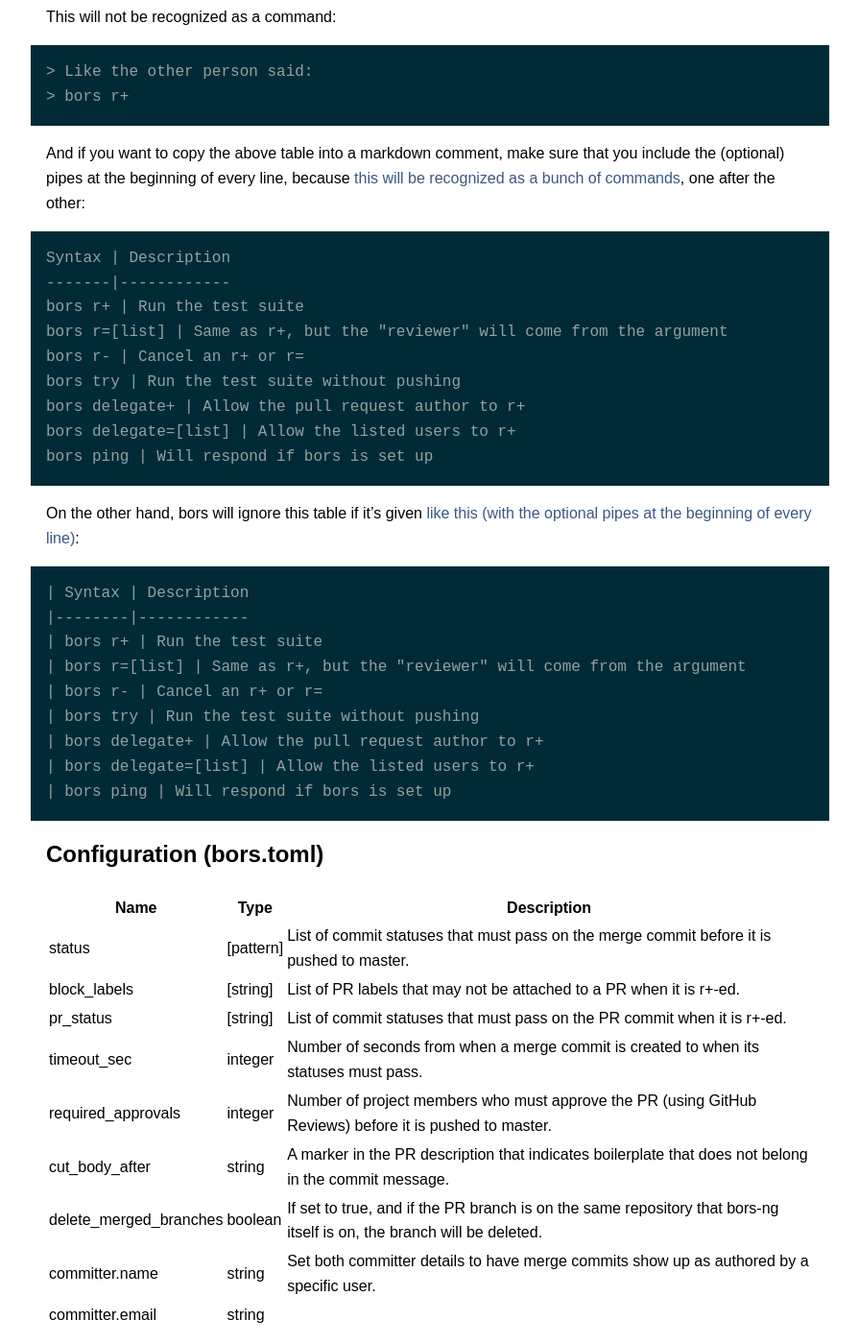
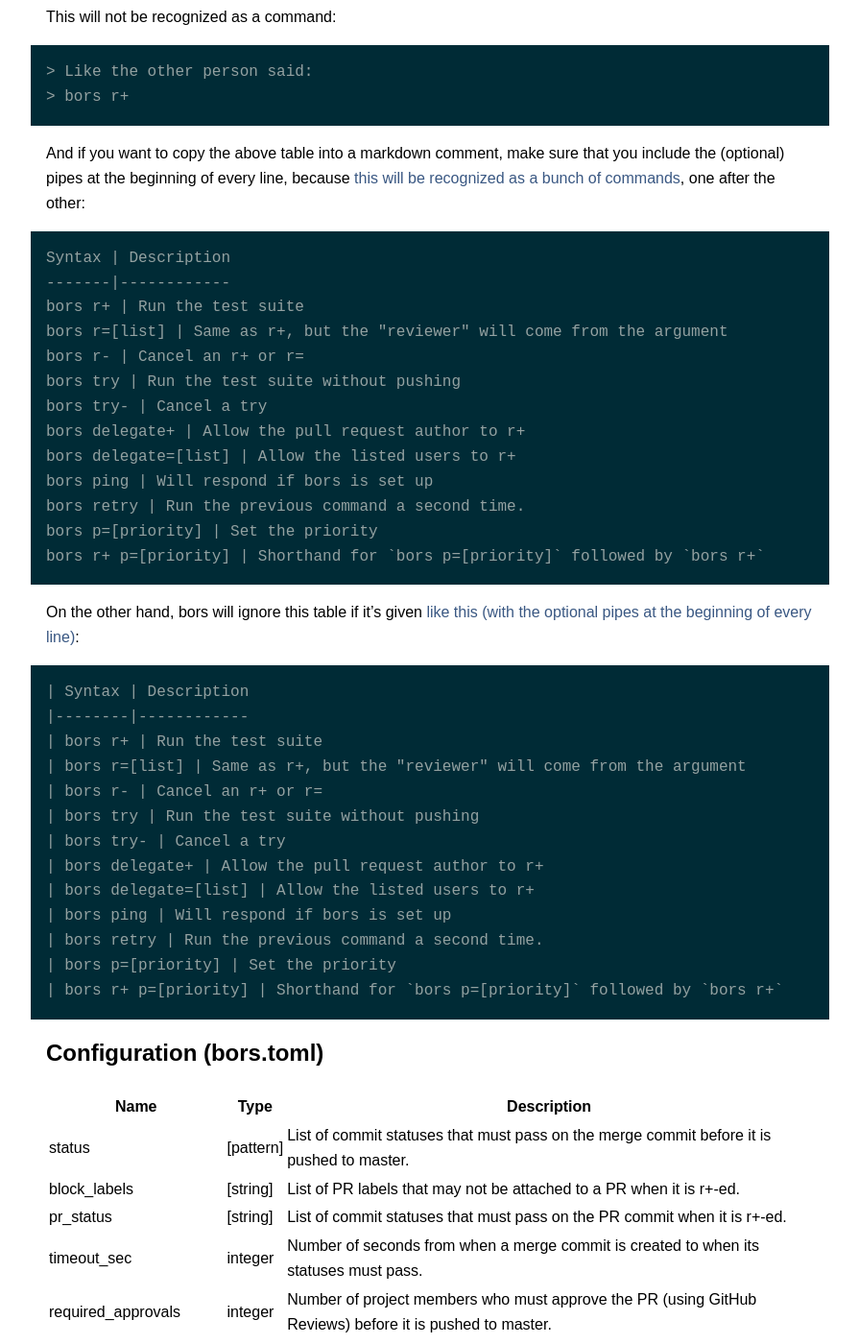
Before and after one commit to bors-ng/bors-ng.github.io, a Jekyll site: the page built from _documentation/reference.md, in a window 1280 px wide and 1400 px high, scrolled down 946 px. Shown: the whole window at 96% size, without its empty margins (192-1087 px from the left). Built offline with Jekyll 4.4.1, drawn with Linux system fonts in a browser that asks for light colours.

Commit message:
Update tables of commands

```diff
--- a/_documentation/reference.md
+++ b/_documentation/reference.md
@@ -46,9 +46,13 @@
     bors r=[list] | Same as r+, but the "reviewer" will come from the argument
     bors r- | Cancel an r+ or r=
     bors try | Run the test suite without pushing
+    bors try- | Cancel a try
     bors delegate+ | Allow the pull request author to r+
     bors delegate=[list] | Allow the listed users to r+
     bors ping | Will respond if bors is set up
+    bors retry | Run the previous command a second time.
+    bors p=[priority] | Set the priority
+    bors r+ p=[priority] | Shorthand for `bors p=[priority]` followed by `bors r+`
 
 On the other hand, bors will ignore this table if it's given [like this (with the optional pipes at the beginning of every line)](https://github.com/notriddle/test_repo/pull/118#issuecomment-334333878):
 
@@ -58,9 +62,13 @@
     | bors r=[list] | Same as r+, but the "reviewer" will come from the argument
     | bors r- | Cancel an r+ or r=
     | bors try | Run the test suite without pushing
+    | bors try- | Cancel a try
     | bors delegate+ | Allow the pull request author to r+
     | bors delegate=[list] | Allow the listed users to r+
     | bors ping | Will respond if bors is set up
+    | bors retry | Run the previous command a second time.
+    | bors p=[priority] | Set the priority
+    | bors r+ p=[priority] | Shorthand for `bors p=[priority]` followed by `bors r+`
 
 ## Configuration (bors.toml)
 
```
